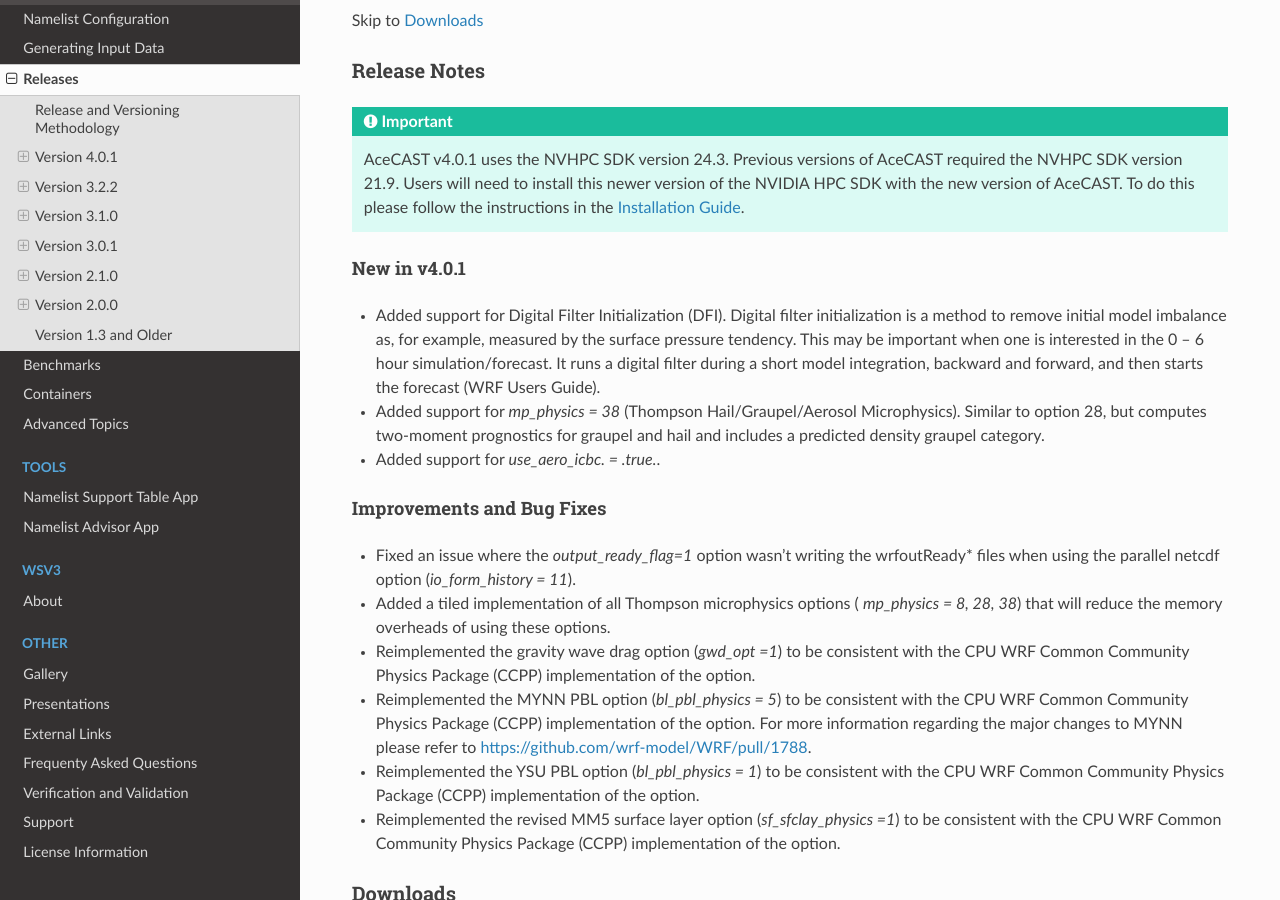
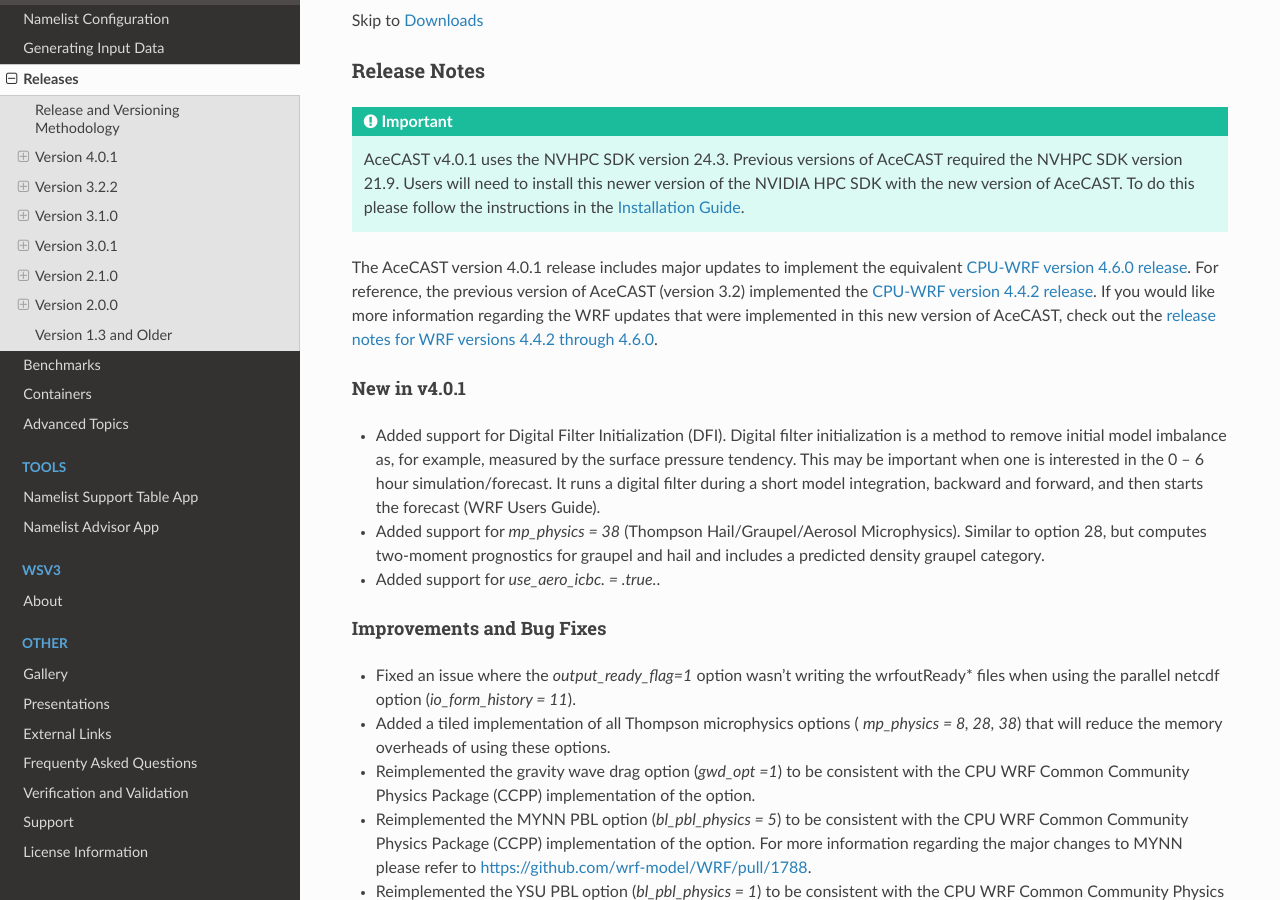
Before and after one commit to TempoQuestInc/AceCAST-Docs, a Sphinx documentation site: the page built from source/Releases.rst, in a window 1280 px wide and 900 px high, scrolled down 1154 px. Built offline with Sphinx 7.4.7 and the Read the Docs theme 3.1.0, drawn with Linux system fonts in a browser that asks for light colours.

Commit message:
Updated release notes to acknowledge updated CPU version

```diff
--- a/source/Releases.rst
+++ b/source/Releases.rst
@@ -73,6 +73,13 @@
 
 .. important::
    AceCAST v4.0.1 uses the NVHPC SDK version 24.3. Previous versions of AceCAST required the NVHPC SDK version 21.9. Users will need to install this newer version of the NVIDIA HPC SDK with the new version of AceCAST. To do this please follow the instructions in the :ref:`installationguide`.
+
+The AceCAST version 4.0.1 release includes major updates to implement the equivalent
+`CPU-WRF version 4.6.0 release <https://github.com/wrf-model/WRF/releases/tag/v4.6.0>`_. For reference, the previous version of AceCAST (version 3.2) implemented the
+`CPU-WRF version 4.4.2 release <https://github.com/wrf-model/WRF/releases/tag/v4.4.2>`_. If you
+would like more information regarding the WRF updates that were implemented in this new version of
+AceCAST, check out the
+`release notes for WRF versions 4.4.2 through 4.6.0 <https://github.com/wrf-model/WRF/releases>`_.
 
 New in v4.0.1
 *************
```
